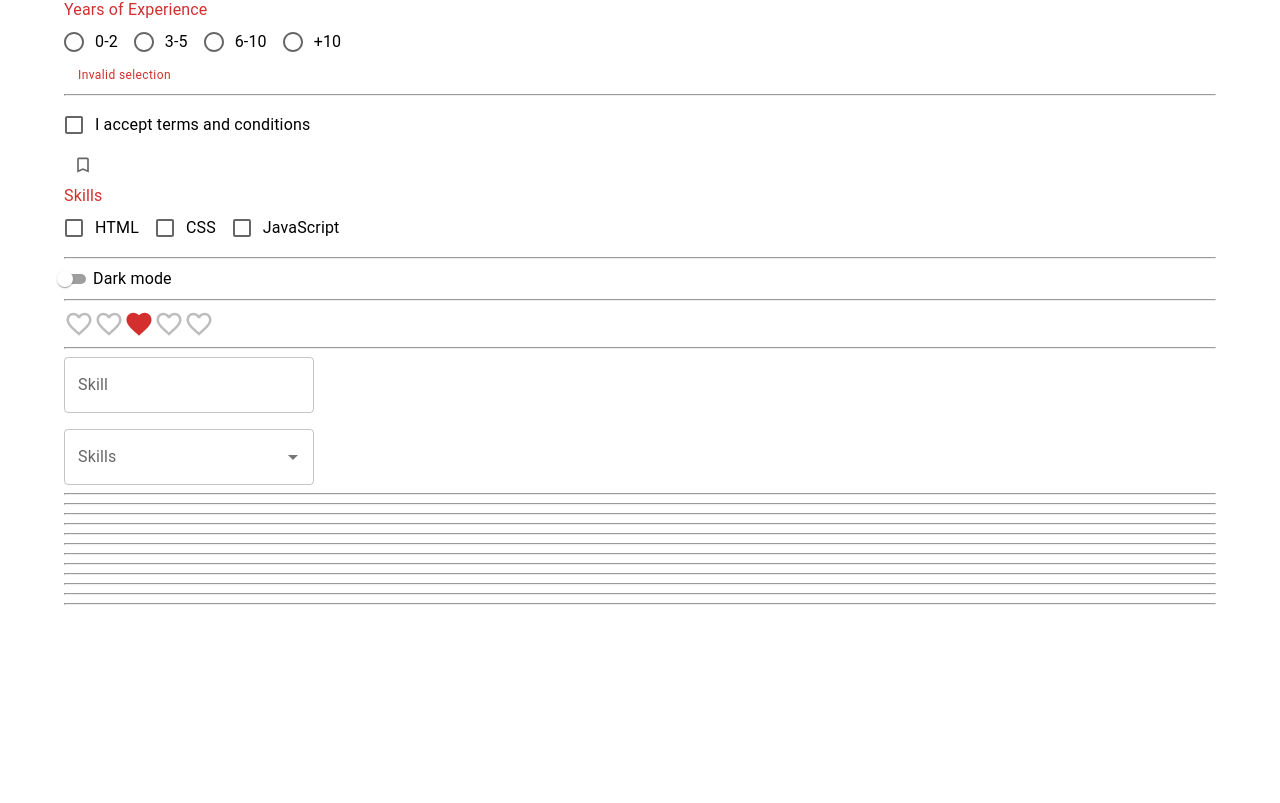
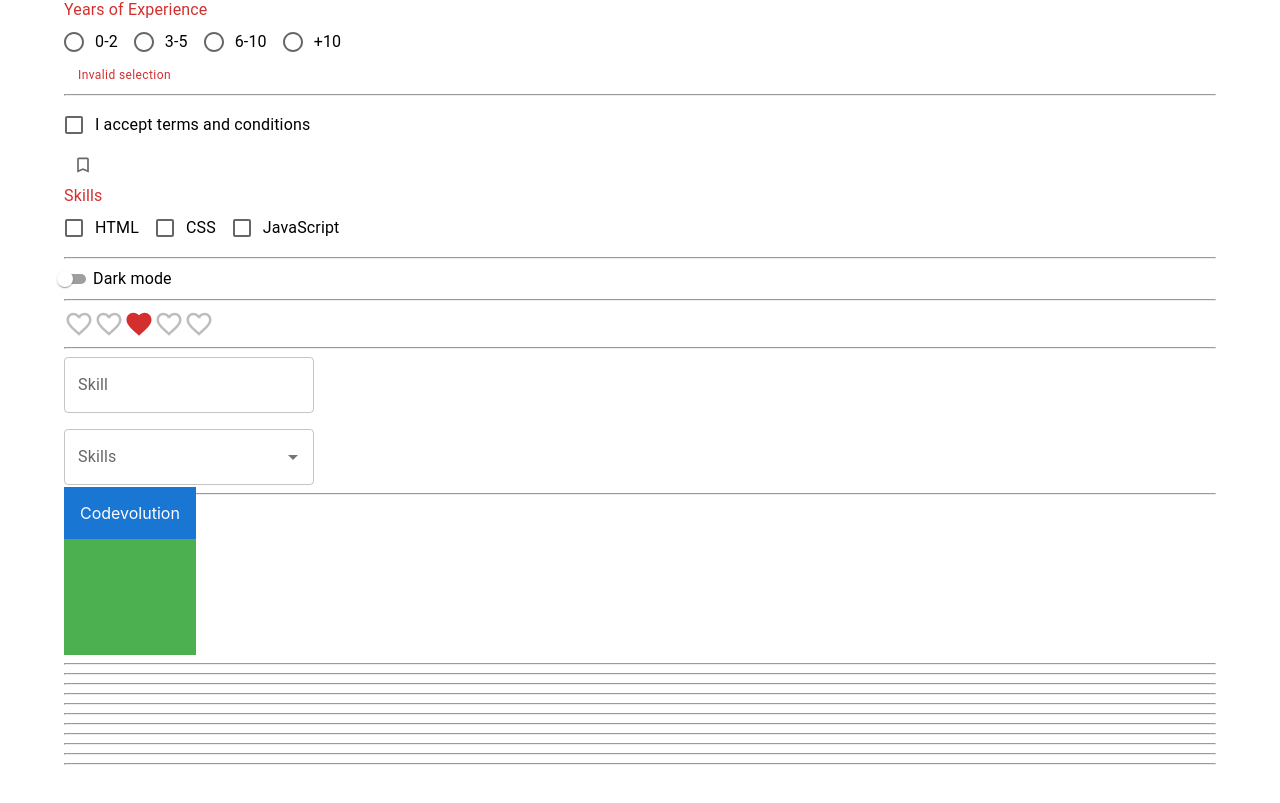
Before and after one commit to Winniequan/Learn-MUI-with-TypeScript, a React (Create React App) app: page / in a window 1280 px wide. Shown: the part 1670-2473 px from the top of the page. Before the commit the page ends 2347 px from the top, so only its background shows below. Built offline with nearby package versions, Linux system fonts and the light colour scheme.

Commit message:
add layout Box component

```diff
--- a/src/App.tsx
+++ b/src/App.tsx
@@ -3,6 +3,7 @@
 import { MuiAutocomplete } from './components/MuiAutocomplete';
 import MuiButton from './components/MuiButton';
 import { MuiCheckbox } from './components/MuiCheckbox';
+import { MuiLayout } from './components/MuiLayout';
 import { MuiRadioButton } from './components/MuiRadioButton';
 import { MuiRating } from './components/MuiRating';
 import { MuiSelect } from './components/MuiSelect';
@@ -31,6 +32,10 @@
       <hr />
       <MuiAutocomplete/>
       <hr />
+      <MuiLayout/>
+
+
+
       <hr />
       <hr />
       <hr />
--- /dev/null
+++ b/src/components/MuiLayout.tsx
@@ -0,0 +1,25 @@
+import React from "react";
+import { Box } from "@mui/material";
+
+export const MuiLayout = () => {
+  return (
+    <>
+      <Box
+        component="span"
+        sx={{
+          backgroundColor: "primary.main",
+          color: "white",
+          height: "100px",
+          width: "100px",
+          padding: "16px",
+          "&:hover": {
+            backgroundColor: "primary.light",
+          },
+        }}
+      >
+        Codevolution
+      </Box>
+      <Box display="flex" height="100px" width="100px" bgcolor="success.light" p={2}></Box>
+    </>
+  );
+};
```
